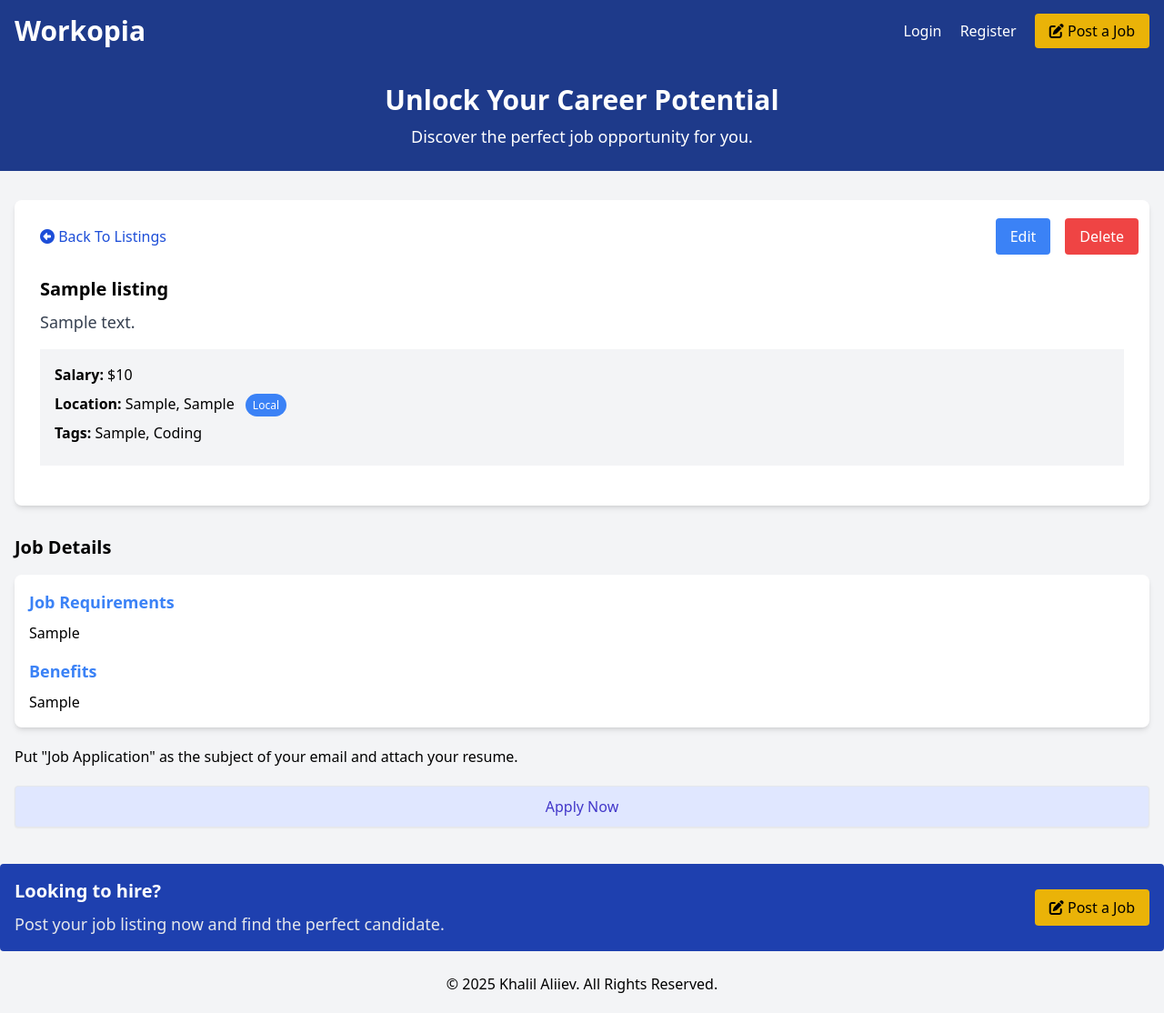
After one commit to khalilaliev/workopia-php-project, a PHP site: page /listing?id=1 in a window 1280 px wide. The commit adds this page. Shown: the whole page at 91% size. Run offline with PHP 8.4, Linux system fonts and the light colour scheme; tables that the repository leaves empty or names only in its code hold one stand-in row (values such as "Sample post"); a stand-in replaces the project's code that opens the database connection.

Commit message:
add listing details

```diff
--- a/Database.php
+++ b/Database.php
@@ -33,10 +33,15 @@ class Database
    * @return PDOStatement
    * @throws PDOException
    */
-  public function query($query)
+  public function query($query, $params = [])
   {
     try {
       $sth = $this->conn->prepare($query);
+
+      foreach ($params as $param => $value) {
+        $sth->bindValue(':' . $param, $value);
+      }
+
       $sth->execute();
       return $sth;
     } catch (PDOException $e) {
--- /dev/null
+++ b/controllers/listings/show.php
@@ -0,0 +1,17 @@
+<?php
+
+$config = require base_path('config/db.php');
+$db = new Database($config);
+
+$id = $_GET['id'] ?? '';
+
+$params = [
+  'id' => $id
+];
+
+$listing = $db->query('SELECT * FROM listings WHERE id = :id', $params)->fetch();
+
+
+load_view('listings/show', [
+  'listing' => $listing,
+]);
--- a/public/index.php
+++ b/public/index.php
@@ -7,7 +7,7 @@ require base_path('Router.php');
 $router = new Router();
 $routes = require base_path('routes.php');
 
-$uri = $_SERVER['REQUEST_URI'];
+$uri = parse_url($_SERVER['REQUEST_URI'], PHP_URL_PATH);
 $method = $_SERVER['REQUEST_METHOD'];
 
 $router->route($uri, $method);
--- a/routes.php
+++ b/routes.php
@@ -3,3 +3,4 @@
 $router->get('/', 'controllers/home.php');
 $router->get('/listings', 'controllers/listings/index.php');
 $router->get('/listings/create', 'controllers/listings/create.php');
+$router->get('/listing', 'controllers/listings/show.php');
--- a/views/home.view.php
+++ b/views/home.view.php
@@ -29,7 +29,7 @@
                 <span>Coding</span>
               </li>
             </ul>
-            <a href="/listing/<?= $listing->id; ?>"
+            <a href="/listing?id=<?= $listing->id; ?>"
               class="block w-full text-center px-5 py-2.5 shadow-sm rounded border text-base font-medium text-indigo-700 bg-indigo-100 hover:bg-indigo-200">
               Details
             </a>
--- a/views/listings/index.view.php
+++ b/views/listings/index.view.php
@@ -27,7 +27,7 @@
                 <span>Coding</span>
               </li>
             </ul>
-            <a href="/listing/<?= $listing->id; ?>"
+            <a href="/listing?id=<?= $listing->id; ?>"
               class="block w-full text-center px-5 py-2.5 shadow-sm rounded border text-base font-medium text-indigo-700 bg-indigo-100 hover:bg-indigo-200">
               Details
             </a>
--- /dev/null
+++ b/views/listings/show.view.php
@@ -0,0 +1,66 @@
+ <?= load_partial('head'); ?>
+ <?= load_partial('header'); ?>
+ <?= load_partial('top-banner'); ?>
+
+ <section class="container mx-auto p-4 mt-4">
+   <div class="rounded-lg shadow-md bg-white p-3">
+     <div class="flex justify-between items-center">
+       <a class="block p-4 text-blue-700" href="/listings">
+         <i class="fa fa-arrow-alt-circle-left"></i>
+         Back To Listings
+       </a>
+       <div class="flex space-x-4 ml-4">
+         <a href="/edit" class="px-4 py-2 bg-blue-500 hover:bg-blue-600 text-white rounded">Edit</a>
+         <!-- Delete Form -->
+         <form method="POST">
+           <button type="submit" class="px-4 py-2 bg-red-500 hover:bg-red-600 text-white rounded">Delete</button>
+         </form>
+         <!-- End Delete Form -->
+       </div>
+     </div>
+     <div class="p-4">
+       <h2 class="text-xl font-semibold"><?= $listing->title ?></h2>
+       <p class="text-gray-700 text-lg mt-2">
+         <?= $listing->description ?>
+       </p>
+       <ul class="my-4 bg-gray-100 p-4">
+         <li class="mb-2"><strong>Salary:</strong> <?= format_salary($listing->salary); ?></li>
+         <li class="mb-2">
+           <strong>Location:</strong> <?= $listing->city ?>, <?= $listing->kanton ?>
+           <span
+             class="text-xs bg-blue-500 text-white rounded-full px-2 py-1 ml-2">Local</span>
+         </li>
+         <li class="mb-2">
+           <strong>Tags:</strong> <span><?= $listing->tags ?></span>,
+           <span>Coding</span>
+         </li>
+       </ul>
+     </div>
+   </div>
+ </section>
+
+ <section class="container mx-auto p-4">
+   <h2 class="text-xl font-semibold mb-4">Job Details</h2>
+   <div class="rounded-lg shadow-md bg-white p-4">
+     <h3 class="text-lg font-semibold mb-2 text-blue-500">
+       Job Requirements
+     </h3>
+     <p>
+       <?= $listing->requirements ?>
+     </p>
+     <h3 class="text-lg font-semibold mt-4 mb-2 text-blue-500">Benefits</h3>
+     <p><?= $listing->benefits ?></p>
+   </div>
+   <p class="my-5">
+     Put "Job Application" as the subject of your email and attach your
+     resume.
+   </p>
+   <a
+     href="mailto:<?= $listing->email ?>"
+     class="block w-full text-center px-5 py-2.5 shadow-sm rounded border text-base font-medium cursor-pointer text-indigo-700 bg-indigo-100 hover:bg-indigo-200">
+     Apply Now
+   </a>
+ </section>
+
+ <?= load_partial('bottom-banner'); ?>
+ <?= load_partial('footer'); ?>
```
